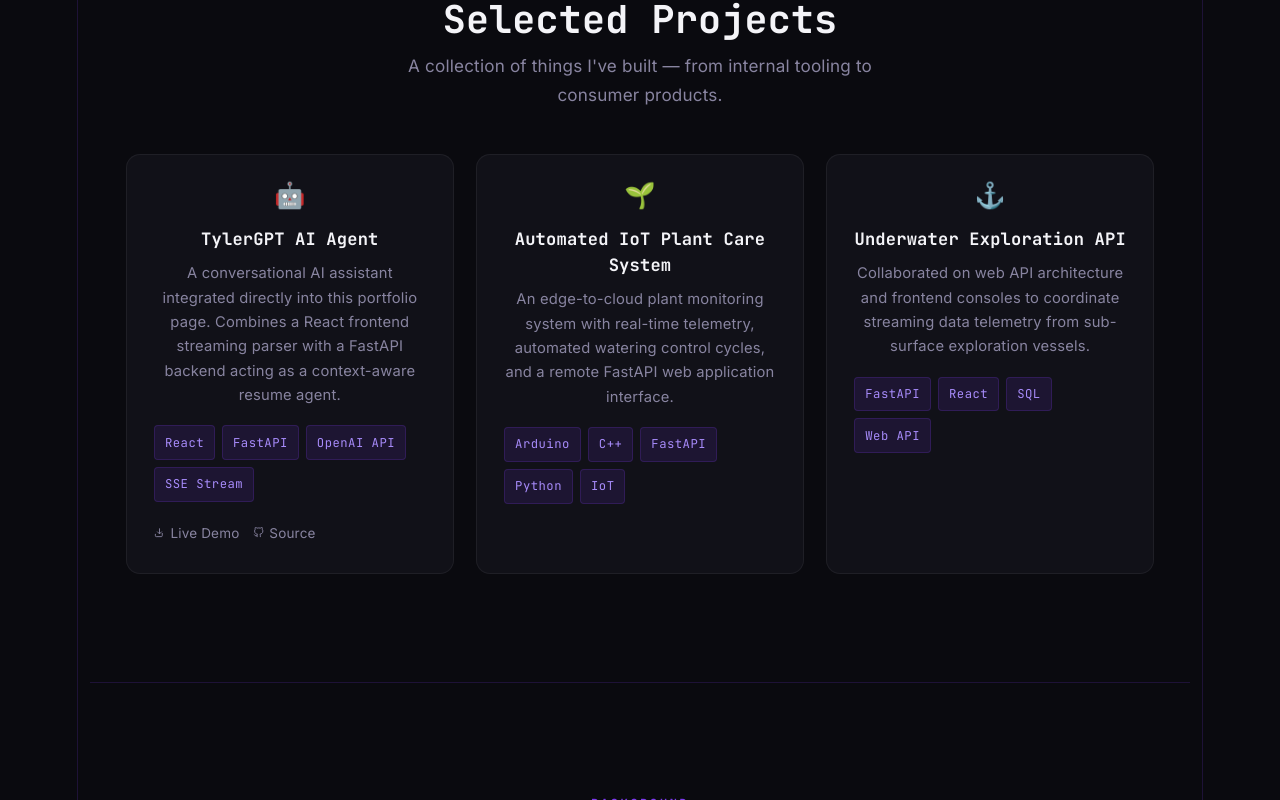
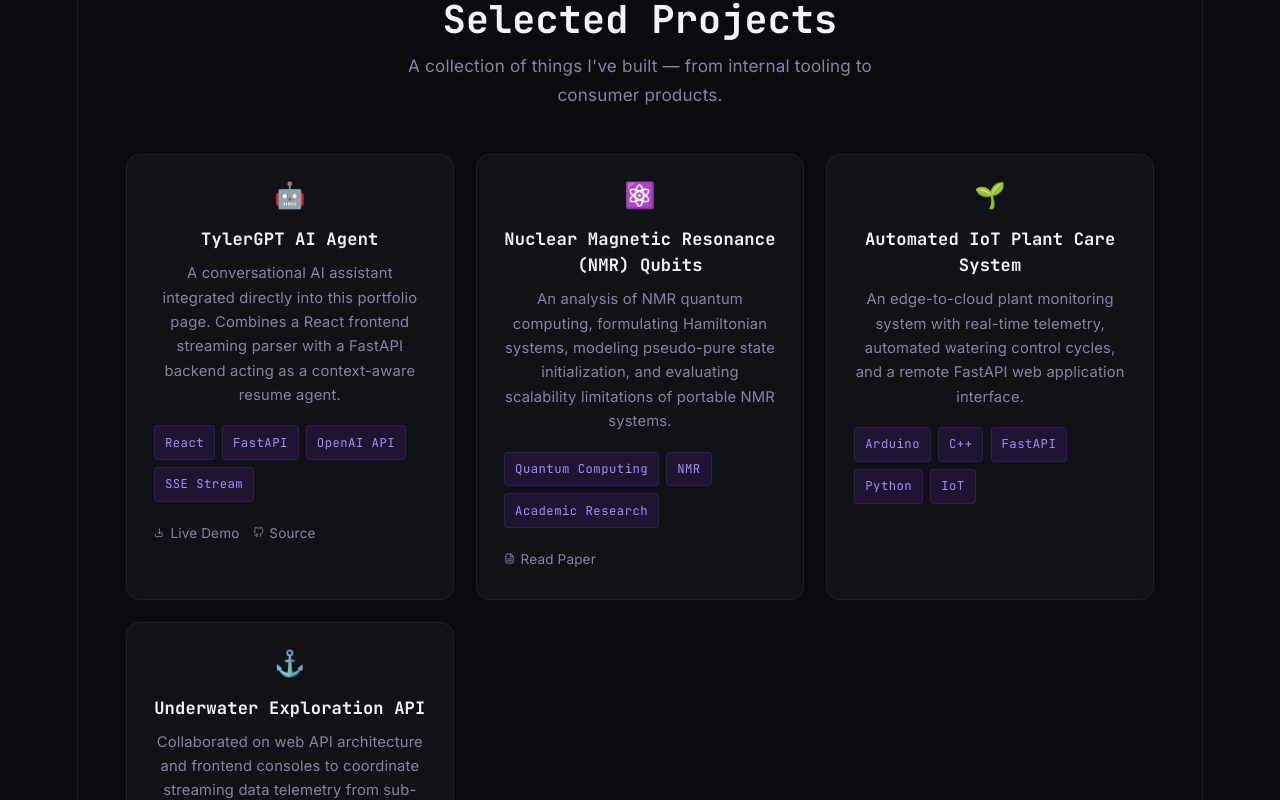
Before and after one commit to tylerlammey/personal-website, a React (Vite) app in the folder frontend/: page / in a window 1280 px wide. Shown: the part 1369-2169 px from the top of the page. Built offline with nearby package versions, Linux system fonts and the light colour scheme.

Commit message:
Add Quantum Paper

```diff
--- a/frontend/src/App.jsx
+++ b/frontend/src/App.jsx
@@ -907,6 +907,14 @@ const PROJECTS = [
     tags: ["React", "FastAPI", "OpenAI API", "SSE Stream"],
     demo: "#agent",
     code: "https://github.com/tylerlammey/personal-website",
+  },
+  {
+    icon: "⚛️",
+    title: "Nuclear Magnetic Resonance (NMR) Qubits",
+    desc: "An analysis of NMR quantum computing, formulating Hamiltonian systems, modeling pseudo-pure state initialization, and evaluating scalability limitations of portable NMR systems.",
+    tags: ["Quantum Computing", "NMR", "Academic Research"],
+    demo: "/nmr_qubits_paper.pdf",
+    code: "",
   },
   {
     icon: "🌱",
@@ -1557,6 +1565,8 @@ export default function App() {
                     <a
                       className="project-link"
                       href={p.demo}
+                      target={p.demo.startsWith("#") ? undefined : "_blank"}
+                      rel={p.demo.startsWith("#") ? undefined : "noopener noreferrer"}
                       onClick={(e) => {
                         if (p.demo.startsWith("#")) {
                           e.preventDefault();
@@ -1564,8 +1574,17 @@ export default function App() {
                         }
                       }}
                     >
-                      <svg width="11" height="11" viewBox="0 0 24 24" fill="none" stroke="currentColor" strokeWidth="2"><path d="M18 13v6a2 2 0 01-2 2H5a2 2 0 01-2-2v-4" /><polyline points="7 10 12 15 17 10" /><line x1="12" y1="15" x2="12" y2="3" /></svg>
-                      Live Demo
+                      {p.demo.endsWith(".pdf") ? (
+                        <svg width="11" height="11" viewBox="0 0 24 24" fill="none" stroke="currentColor" strokeWidth="2" strokeLinecap="round" strokeLinejoin="round">
+                          <path d="M14 2H6a2 2 0 0 0-2 2v16a2 2 0 0 0 2 2h12a2 2 0 0 0 2-2V8z" />
+                          <polyline points="14 2 14 8 20 8" />
+                          <line x1="16" y1="13" x2="8" y2="13" />
+                          <line x1="16" y1="17" x2="8" y2="17" />
+                        </svg>
+                      ) : (
+                        <svg width="11" height="11" viewBox="0 0 24 24" fill="none" stroke="currentColor" strokeWidth="2"><path d="M18 13v6a2 2 0 01-2 2H5a2 2 0 01-2-2v-4" /><polyline points="7 10 12 15 17 10" /><line x1="12" y1="15" x2="12" y2="3" /></svg>
+                      )}
+                      {p.demo.endsWith(".pdf") ? "Read Paper" : "Live Demo"}
                     </a>
                   )}
                   {p.code && (
```
Also changed, not shown: 2 other files (tests, documents, lock files or other folders).
